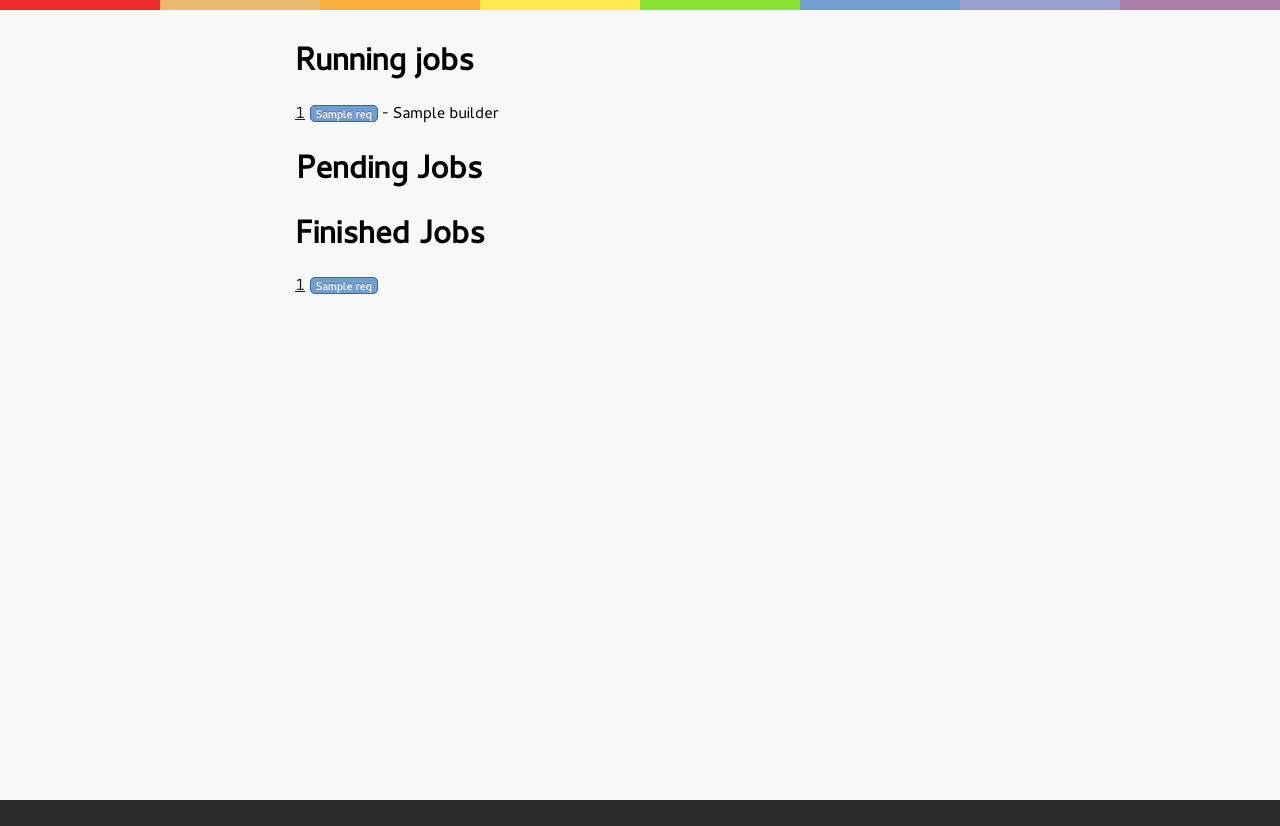
After one commit to paultag/monomoy-old, a Flask app: template site/templates/upload.html in a window 1280 px wide. The commit adds this page. Shown: the top 826 px of the page. Run offline with Flask 2, Linux system fonts and the light colour scheme; the template is opened without the code that fills it: most values are stand-ins (such as "Sample title", 1, 10 or a date in 2020); parts of the project's set-up code (start-up, migrations or seed data) failed here and were passed over.

Commit message:
Adding in some builder voodoo

```diff
--- a/site/app.py
+++ b/site/app.py
@@ -46,10 +46,35 @@ def builders():
 
 @app.route("/build/<buildid>")
 def build(buildid=None):
+    build = db.jobs.find({"_id": ObjectId(buildid)})
+    if build is None:
+        build = db.builds.find({"_id": ObjectId(buildid)})
+
+    return render_template('build.html', **{
+        "build": build
+    })
+
+@app.route("/builder/<builderid>")
+def builder(builderid=None):
+
+    builder = db.builders.find_one({"_id": builderid})
+
+    inprog = db.jobs.find({"builder.name": builderid})
+    done = db.builds.find({"builder.name": builderid})
+
+    return render_template('builder.html', **{
+        "in_prog": inprog,
+        "finished": done,
+        "builder": builder
+    })
+
+
+@app.route("/upload/<buildid>")
+def upload(buildid=None):
     builds = list(db.builds.find({"build": buildid}))
     jobs = list(db.jobs.find({"build": buildid}))
 
-    return render_template('build.html', **{
+    return render_template('upload.html', **{
         "builds": builds,
         "jobs": jobs
     })
--- a/site/templates/builds.html
+++ b/site/templates/builds.html
@@ -3,7 +3,7 @@
 {% block title %}Hello, World{% endblock %}
 {% block main %}
 {% for change in changes %}
-    <a href = '/build/{{change._id}}' >{{change.source}}/{{change.version}}</a>
+    <a href = '/upload/{{change._id}}' >{{change.source}}/{{change.version}}</a>
     ({{change.accepted_date | humanize}})<br />
 {% endfor %}
 {% endblock %}
--- /dev/null
+++ b/site/templates/upload.html
@@ -0,0 +1,26 @@
+ {% extends "base.html" %}
+
+{% block title %}Hello, World{% endblock %}
+{% block main %}
+<h1>Running jobs</h1>
+{% for build in jobs %}
+    {% if build.builder != None %}
+    <a href = '/build/{{build._id}}' >{{build._id}}</a>
+    {% for req in build.requirements %}<span class = 'tag tag-info' >{{req}}</span>{% endfor %} - {{build.builder.name}}<br />
+    {% endif %}
+{% endfor %}
+
+<h1>Pending Jobs</h1>
+{% for build in jobs %}
+    {% if build.builder == None %}
+    <a href = '/build/{{build._id}}' >{{build._id}}</a>
+    {% for req in build.requirements %}<span class = 'tag tag-info' >{{req}}</span>{% endfor %}<br />
+    {% endif %}
+{% endfor %}
+
+<h1>Finished Jobs</h1>
+{% for build in builds %}
+    <a href = '/build/{{build._id}}' >{{build._id}}</a>
+    {% for req in build.requirements %}<span class = 'tag tag-info' >{{req}}</span>{% endfor %}<br />
+{% endfor %}
+{% endblock %}
```
Also changed, not shown: site/templates/build.html (+0 -18 lines), site/templates/builder.html (added, +14 -0 lines).
